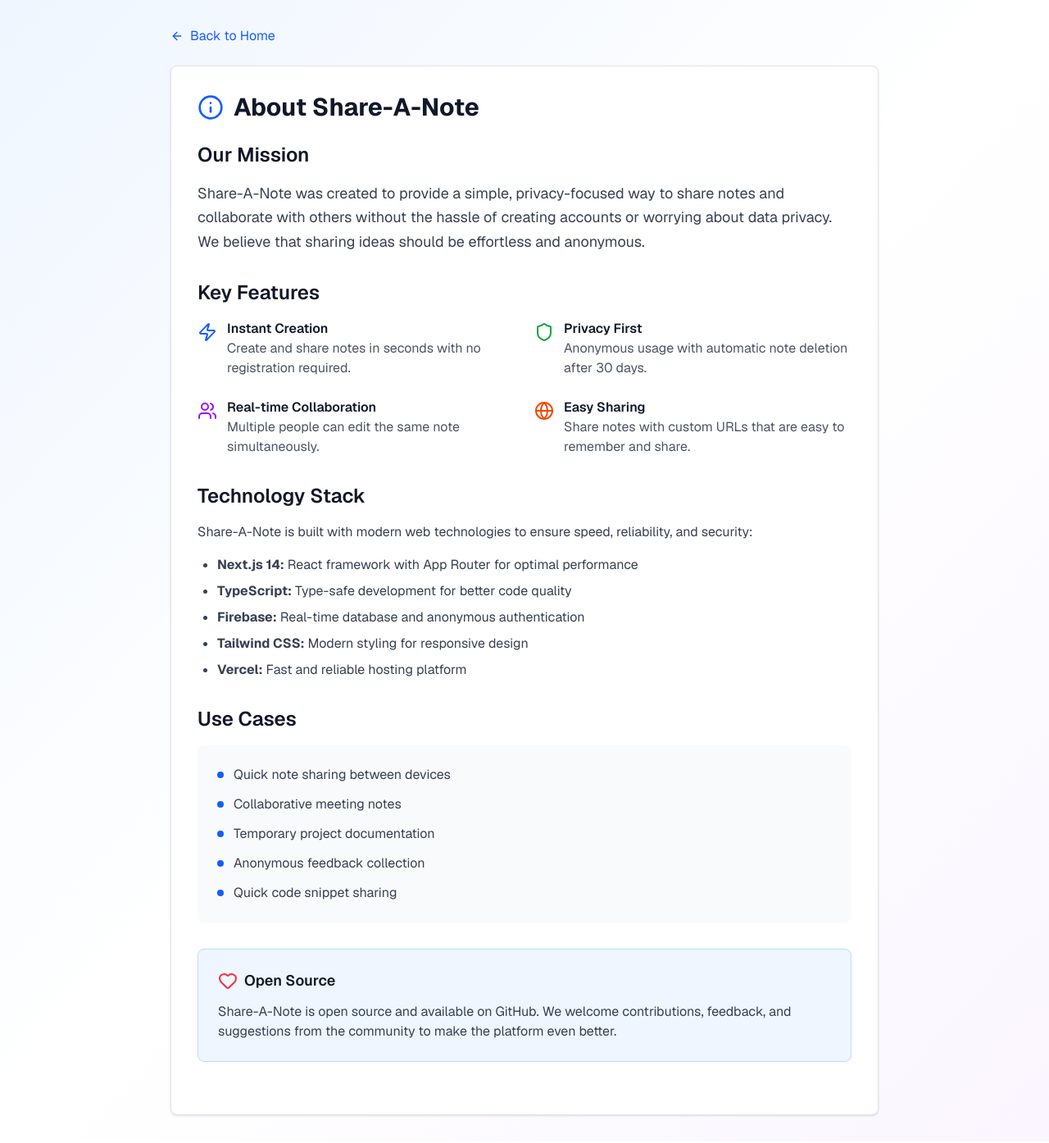
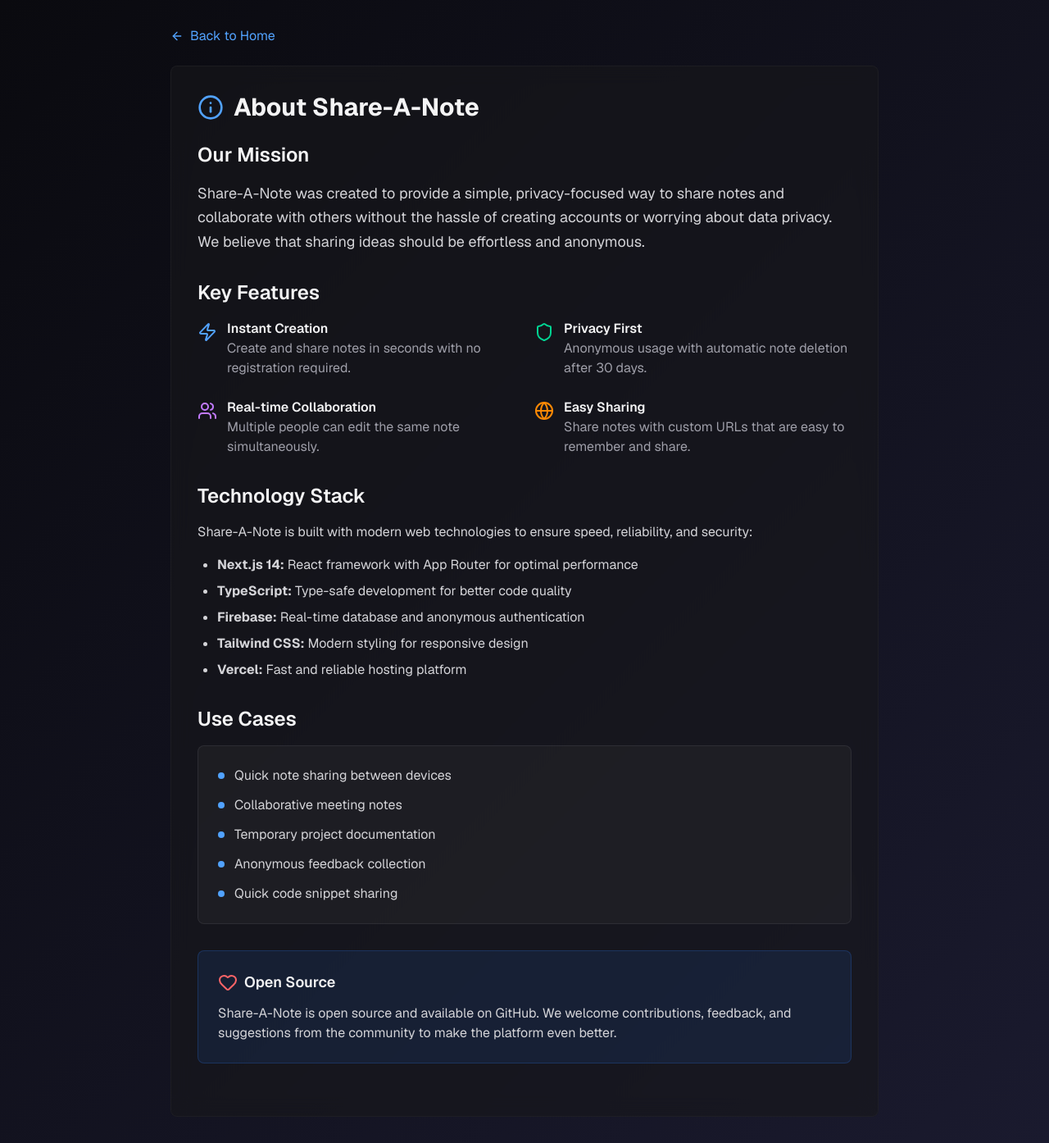
Before and after one commit to OkayAbedin/Share-A-Note, a Next.js app: page /about in a window 1280 px wide. Shown: the whole page at 82% size. Built offline with nearby package versions, Linux system fonts and the light colour scheme; no server answers.

Commit message:
style: update About, Privacy, and Terms pages with dark theme and improved UI elements

```diff
--- a/src/app/about/page.tsx
+++ b/src/app/about/page.tsx
@@ -9,72 +9,69 @@
 
 export default function AboutPage() {
   return (
-    <div className="min-h-screen bg-gradient-to-br from-blue-50 via-white to-purple-50">
+    <div className="min-h-screen bg-gradient-dark">
       <div className="container mx-auto px-4 py-8 max-w-4xl">
         <Link
           href="/"
-          className="inline-flex items-center text-blue-600 hover:text-blue-800 mb-6 transition-colors"
+          className="inline-flex items-center text-blue-400 hover:text-blue-300 mb-6 transition-colors"
         >
           <ArrowLeft className="w-4 h-4 mr-2" />
           Back to Home
         </Link>
 
-        <div className="bg-white rounded-lg shadow-sm border p-8">
+        <div className="glass rounded-lg border border-zinc-800/50 p-8">
           <div className="flex items-center mb-6">
-            <Info className="w-8 h-8 text-blue-600 mr-3" />
-            <h1 className="text-3xl font-bold text-gray-900">About Share-A-Note</h1>
+            <Info className="w-8 h-8 text-blue-400 mr-3" />
+            <h1 className="text-3xl font-bold text-zinc-100">About Share-A-Note</h1>
           </div>
 
-          <div className="prose prose-gray max-w-none">
+          <div className="prose prose-invert max-w-none">
             <section className="mb-8">
-              <h2 className="text-2xl font-semibold text-gray-900 mb-4">Our Mission</h2>
-              <p className="text-gray-700 text-lg leading-relaxed">
+              <h2 className="text-2xl font-semibold text-zinc-100 mb-4">Our Mission</h2>
+              <p className="text-zinc-300 text-lg leading-relaxed">
                 Share-A-Note was created to provide a simple, privacy-focused way to share notes and collaborate
                 with others without the hassle of creating accounts or worrying about data privacy. We believe
                 that sharing ideas should be effortless and anonymous.
               </p>
-            </section>
-
-            <section className="mb-8">
-              <h2 className="text-2xl font-semibold text-gray-900 mb-4">Key Features</h2>
+            </section>            <section className="mb-8">
+              <h2 className="text-2xl font-semibold text-zinc-100 mb-4">Key Features</h2>
               <div className="grid md:grid-cols-2 gap-6">
                 <div className="flex items-start space-x-3">
-                  <Zap className="w-6 h-6 text-blue-600 mt-1 flex-shrink-0" />
+                  <Zap className="w-6 h-6 text-blue-400 mt-1 flex-shrink-0" />
                   <div>
-                    <h3 className="font-semibold text-gray-900">Instant Creation</h3>
-                    <p className="text-gray-600">Create and share notes in seconds with no registration required.</p>
+                    <h3 className="font-semibold text-zinc-100">Instant Creation</h3>
+                    <p className="text-zinc-400">Create and share notes in seconds with no registration required.</p>
                   </div>
                 </div>
                 <div className="flex items-start space-x-3">
-                  <Shield className="w-6 h-6 text-green-600 mt-1 flex-shrink-0" />
+                  <Shield className="w-6 h-6 text-emerald-400 mt-1 flex-shrink-0" />
                   <div>
-                    <h3 className="font-semibold text-gray-900">Privacy First</h3>
-                    <p className="text-gray-600">Anonymous usage with automatic note deletion after 30 days.</p>
+                    <h3 className="font-semibold text-zinc-100">Privacy First</h3>
+                    <p className="text-zinc-400">Anonymous usage with automatic note deletion after 30 days.</p>
                   </div>
                 </div>
                 <div className="flex items-start space-x-3">
-                  <Users className="w-6 h-6 text-purple-600 mt-1 flex-shrink-0" />
+                  <Users className="w-6 h-6 text-purple-400 mt-1 flex-shrink-0" />
                   <div>
-                    <h3 className="font-semibold text-gray-900">Real-time Collaboration</h3>
-                    <p className="text-gray-600">Multiple people can edit the same note simultaneously.</p>
+                    <h3 className="font-semibold text-zinc-100">Real-time Collaboration</h3>
+                    <p className="text-zinc-400">Multiple people can edit the same note simultaneously.</p>
                   </div>
-                </div>
-                <div className="flex items-start space-x-3">
-                  <Globe className="w-6 h-6 text-orange-600 mt-1 flex-shrink-0" />
+                </div>                <div className="flex items-start space-x-3">
+                  <Globe className="w-6 h-6 text-orange-400 mt-1 flex-shrink-0" />
                   <div>
-                    <h3 className="font-semibold text-gray-900">Easy Sharing</h3>
-                    <p className="text-gray-600">Share notes with custom URLs that are easy to remember and share.</p>
+                    <h3 className="font-semibold text-zinc-100">Easy Sharing</h3>
+                    <p className="text-zinc-400">Share notes with custom URLs that are easy to remember and share.</p>
                   </div>
                 </div>
               </div>
             </section>
 
             <section className="mb-8">
-              <h2 className="text-2xl font-semibold text-gray-900 mb-4">Technology Stack</h2>
-              <p className="text-gray-700 mb-4">
+              <h2 className="text-2xl font-semibold text-zinc-100 mb-4">Technology Stack</h2>
+              <p className="text-zinc-300 mb-4">
                 Share-A-Note is built with modern web technologies to ensure speed, reliability, and security:
               </p>
-              <ul className="list-disc pl-6 text-gray-700 space-y-2">
+              <ul className="list-disc pl-6 text-zinc-300 space-y-2">
                 <li><strong>Next.js 14:</strong> React framework with App Router for optimal performance</li>
                 <li><strong>TypeScript:</strong> Type-safe development for better code quality</li>
                 <li><strong>Firebase:</strong> Real-time database and anonymous authentication</li>
@@ -84,27 +81,26 @@
             </section>
 
             <section className="mb-8">
-              <h2 className="text-2xl font-semibold text-gray-900 mb-4">Use Cases</h2>
-              <div className="bg-gray-50 rounded-lg p-6">
-                <ul className="space-y-3 text-gray-700">
+              <h2 className="text-2xl font-semibold text-zinc-100 mb-4">Use Cases</h2>
+              <div className="bg-zinc-800/50 border border-zinc-700/50 rounded-lg p-6">
+                <ul className="space-y-3 text-zinc-300">
                   <li className="flex items-center">
-                    <div className="w-2 h-2 bg-blue-600 rounded-full mr-3"></div>
+                    <div className="w-2 h-2 bg-blue-400 rounded-full mr-3"></div>
                     Quick note sharing between devices
-                  </li>
-                  <li className="flex items-center">
-                    <div className="w-2 h-2 bg-blue-600 rounded-full mr-3"></div>
+                  </li>                  <li className="flex items-center">
+                    <div className="w-2 h-2 bg-blue-400 rounded-full mr-3"></div>
                     Collaborative meeting notes
                   </li>
                   <li className="flex items-center">
-                    <div className="w-2 h-2 bg-blue-600 rounded-full mr-3"></div>
+                    <div className="w-2 h-2 bg-blue-400 rounded-full mr-3"></div>
                     Temporary project documentation
                   </li>
                   <li className="flex items-center">
-                    <div className="w-2 h-2 bg-blue-600 rounded-full mr-3"></div>
+                    <div className="w-2 h-2 bg-blue-400 rounded-full mr-3"></div>
                     Anonymous feedback collection
                   </li>
                   <li className="flex items-center">
-                    <div className="w-2 h-2 bg-blue-600 rounded-full mr-3"></div>
+                    <div className="w-2 h-2 bg-blue-400 rounded-full mr-3"></div>
                     Quick code snippet sharing
                   </li>
                 </ul>
@@ -112,12 +108,12 @@
             </section>
 
             <section className="mb-8">
-              <div className="bg-blue-50 border border-blue-200 rounded-lg p-6">
+              <div className="bg-blue-500/10 border border-blue-500/20 rounded-lg p-6">
                 <div className="flex items-center mb-3">
-                  <Heart className="w-6 h-6 text-red-500 mr-2" />
-                  <h3 className="text-lg font-semibold text-gray-900">Open Source</h3>
+                  <Heart className="w-6 h-6 text-red-400 mr-2" />
+                  <h3 className="text-lg font-semibold text-zinc-100">Open Source</h3>
                 </div>
-                <p className="text-gray-700">
+                <p className="text-zinc-300">
                   Share-A-Note is open source and available on GitHub. We welcome contributions,
                   feedback, and suggestions from the community to make the platform even better.
                 </p>
```
Also changed, not shown: src/app/privacy/page.tsx (+22 -26 lines), src/app/terms/page.tsx (+23 -26 lines).
